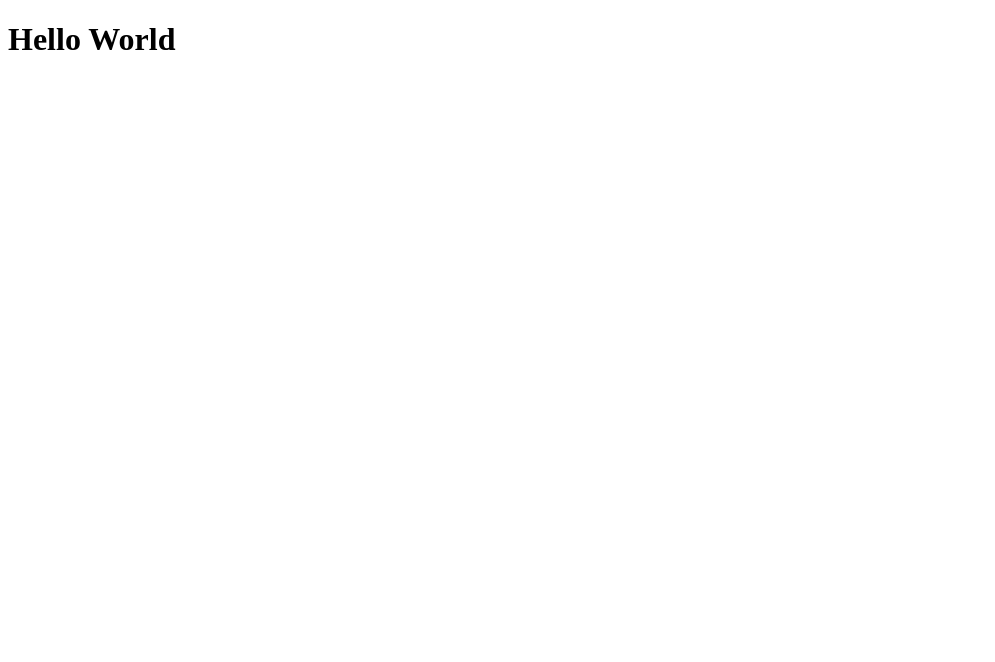
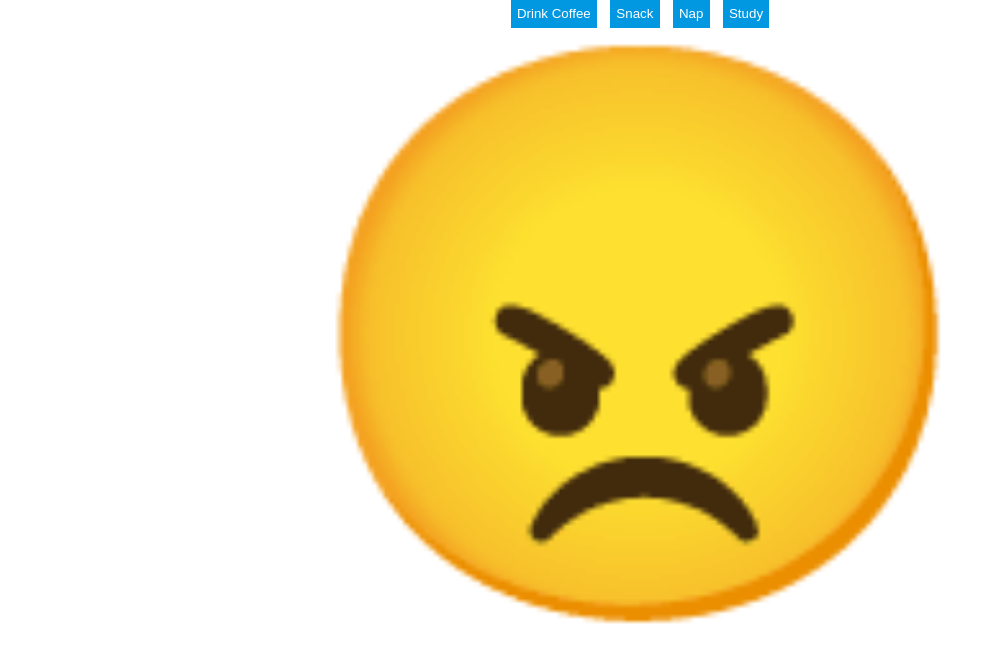
Before and after one commit to treem0/lab38-application-state, a React app: page / in a window 1280 px wide. Shown: the whole page, without its empty margins (0-995 px from the left). Built offline with nearby package versions, Linux system fonts and the light colour scheme.

Commit message:
passing tests, starting to write up actions and reducers

```diff
--- a/src/components/App.js
+++ b/src/components/App.js
@@ -1,5 +1,7 @@
 import React from 'react';
+import Moods from '../containers/Moods';
+
 
 export default function App() {
-  return <h1>Hello World</h1>;
+  return <Moods />;
 }
--- /dev/null
+++ b/src/components/controls/Controls.css
@@ -0,0 +1,12 @@
+.Controls {
+  text-align: center;
+  button {
+    padding: 0.4rem;
+    margin: 0 0.4rem;
+
+    border:none;
+
+    background-color: #0198E1;
+    color: #FFFFFF;
+  }
+}
--- /dev/null
+++ b/src/components/controls/Controls.js
@@ -0,0 +1,23 @@
+import React from 'react';
+import PropTypes from 'prop-types';
+import styles from './Controls.css';
+
+const Controls = ({ actions, handleSelection }) => (
+  <section className={styles.Controls}>
+    {actions.map(({ name, text, count }) => (
+      <button key={name} onClick={() => handleSelection(name)}>
+        {text || name} {!!count && `- ${count}`}
+      </button>
+    ))}
+  </section>
+);
+
+Controls.propTypes = {
+  actions: PropTypes.arrayOf(PropTypes.shape({
+    name: PropTypes.string.isRequired,
+    text: PropTypes.string
+  })).isRequired,
+  handleSelection: PropTypes.func.isRequired
+};
+
+export default Controls;
--- /dev/null
+++ b/src/components/face/Face.css
@@ -0,0 +1,5 @@
+.Face {
+  padding: 2rem;
+  text-align: center;
+  font-size: 70vh;
+}
--- /dev/null
+++ b/src/components/face/Face.js
@@ -0,0 +1,11 @@
+import React from 'react';
+import PropTypes from 'prop-types';
+import styles from './Face.css';
+
+const Face = ({ emoji }) => <p className={styles.Face}>{emoji}</p>;
+
+Face.propTypes = {
+  emoji: PropTypes.string.isRequired
+};
+
+export default Face;
--- /dev/null
+++ b/src/containers/Moods.js
@@ -0,0 +1,69 @@
+import React, { Component } from 'react';
+import Controls from '../components/controls/Controls';
+import Face from '../components/face/Face';
+
+const actions = [
+  { name: 'DRINK_COFFEE', text: 'Drink Coffee', stateName: 'coffees' },
+  { name: 'EAT_SNACK', text: 'Snack', stateName: 'snacks' },
+  { name: 'TAKE_NAP', text: 'Nap', stateName: 'naps' },
+  { name: 'STUDY', text: 'Study', stateName: 'studies' },
+];
+
+export const isTired = state => state.coffees < 1 && state.naps < 1;
+export const isHyper = state => state.coffees > 3;
+export const isEducated = state => state.studies > 2;
+export const isHungry = state => state.snacks < 1;
+
+export const getFace = state => {
+  if(isTired(state) && isHungry(state)) return '😠';
+  if(isHyper(state) && isHungry(state)) return '🤮';
+  if(isTired(state)) return '🥱';
+  if(isHyper(state)) return '🤯';
+  if(isEducated(state)) return '😲';
+  if(isHungry(state)) return '😋';
+
+  return '😀';
+};
+
+export default class Moods extends Component {
+  state = {
+    coffees: 0,
+    snacks: 0,
+    naps: 0,
+    studies: 0
+  }
+
+  handleSelection = name => {
+    switch(name) {
+      case 'DRINK_COFFEE':
+        this.setState(state => ({ coffees: state.coffees + 1 }));
+        break;
+      case 'EAT_SNACK':
+        this.setState(state => ({ snacks: state.snacks + 1 }));
+        break;
+      case 'TAKE_NAP':
+        this.setState(state => ({ naps: state.naps + 1 }));
+        break;
+      case 'STUDY':
+        this.setState(state => ({ studies: state.studies + 1 }));
+        break;
+      default:
+        console.log(`unhandled name: ${name}`);
+    }
+  }
+
+  render() {
+    const face = getFace(this.state);
+    const controlActions = actions.map(action => ({
+      ...action,
+      count: this.state[action.stateName]
+    }));
+
+    return (
+      <>
+        <Controls actions={controlActions} handleSelection={this.handleSelection}/>
+        <Face emoji={face} />
+      </>
+    );
+  }
+}
--- a/src/index.html
+++ b/src/index.html
@@ -5,7 +5,7 @@
   <meta charset="UTF-8">
   <meta name="viewport" content="width=device-width, initial-scale=1.0">
   <meta http-equiv="X-UA-Compatible" content="ie=edge">
-  <title>lab38-application-state</title>
+  <title>starter-code</title>
 </head>
 
 <body>
--- a/src/index.js
+++ b/src/index.js
@@ -1,6 +1,7 @@
 import React from 'react';
 import { render } from 'react-dom';
 import App from './components/App';
+import './reset.css';
 
 render(
   <App />,
--- /dev/null
+++ b/src/reset.css
@@ -0,0 +1,48 @@
+/* http://meyerweb.com/eric/tools/css/reset/
+   v2.0 | 20110126
+   License: none (public domain)
+*/
+
+html, body, div, span, applet, object, iframe,
+h1, h2, h3, h4, h5, h6, p, blockquote, pre,
+a, abbr, acronym, address, big, cite, code,
+del, dfn, em, img, ins, kbd, q, s, samp,
+small, strike, strong, sub, sup, tt, var,
+b, u, i, center,
+dl, dt, dd, ol, ul, li,
+fieldset, form, label, legend,
+table, caption, tbody, tfoot, thead, tr, th, td,
+article, aside, canvas, details, embed,
+figure, figcaption, footer, header, hgroup,
+menu, nav, output, ruby, section, summary,
+time, mark, audio, video {
+	margin: 0;
+	padding: 0;
+	border: 0;
+	font-size: 100%;
+	font: inherit;
+	vertical-align: baseline;
+}
+/* HTML5 display-role reset for older browsers */
+article, aside, details, figcaption, figure,
+footer, header, hgroup, menu, nav, section {
+	display: block;
+}
+body {
+	line-height: 1;
+}
+ol, ul {
+	list-style: none;
+}
+blockquote, q {
+	quotes: none;
+}
+blockquote:before, blockquote:after,
+q:before, q:after {
+	content: '';
+	content: none;
+}
+table {
+	border-collapse: collapse;
+	border-spacing: 0;
+}
```
Also changed, not shown: src/actions/emojiActions.js (added, +19 -0 lines), src/components/controls/Controls.test.js (added, +28 -0 lines), src/components/face/Face.test.js (added, +10 -0 lines), src/containers/Moods.test.js (added, +102 -0 lines), src/reducers/emojiReducer.js (added, +21 -0 lines), README.md (added), src/components/App.test.js (line endings or trailing spaces), 4 other files.
